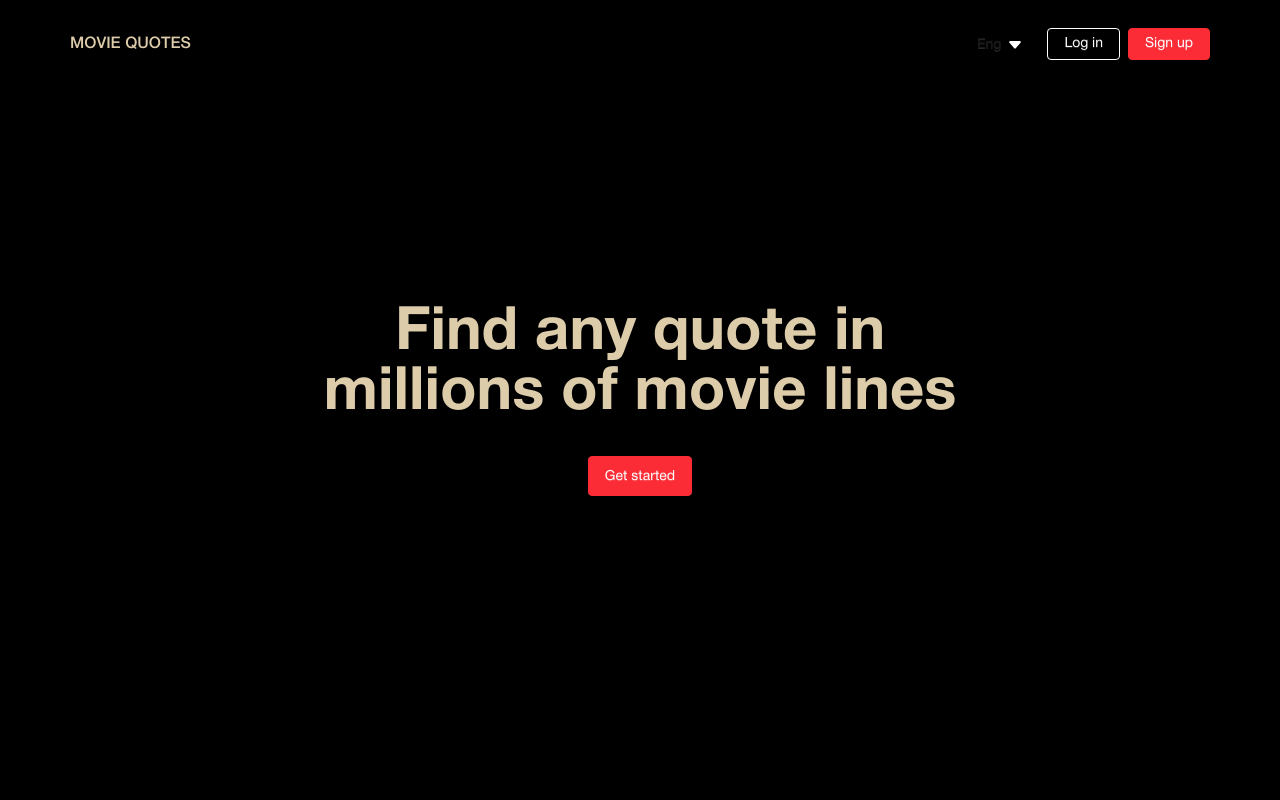
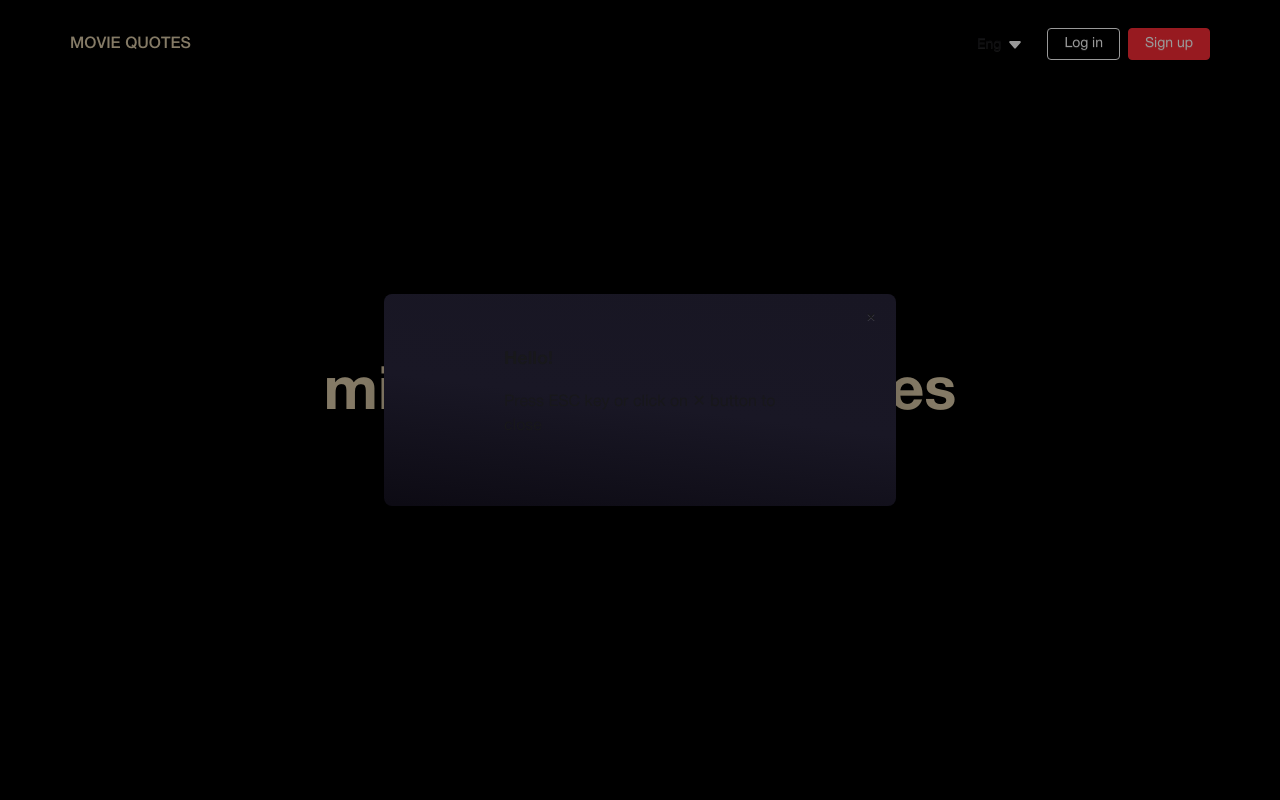
Before and after one commit to AkakiGoginava/movie-quotes-front, a Next.js app: page / in a window 1280 px wide. Both pictures are taken after a click on the button "Log in". Shown: the top 800 px of the page. Built offline with nearby package versions, Linux system fonts and the light colour scheme; grey boxes are pictures that could not be loaded.

Commit message:
feat: add modal component

```diff
--- a/components/index.js
+++ b/components/index.js
@@ -1 +1,2 @@
 export * from './icons';
+export * from './shared';
--- /dev/null
+++ b/components/shared/Modal/Modal.tsx
@@ -0,0 +1,36 @@
+import React from 'react';
+
+import { PropsType } from './types';
+
+const Modal: React.FC<PropsType> = ({ className, buttonText, id }) => {
+  return (
+    <>
+      <button
+        type='button'
+        onClick={() => document.getElementById(id)?.showModal()}
+        className={className}
+      >
+        {buttonText}
+      </button>
+
+      <dialog id={id} className='modal'>
+        <div className='modal-box size-full md:size-auto px-8.5 md:px-30 py-13 bg-primary'>
+          <form method='dialog'>
+            <button className='btn btn-sm btn-circle btn-ghost absolute right-2 top-2'>
+              ✕
+            </button>
+          </form>
+
+          <h3 className='font-bold text-lg'>Hello!</h3>
+          <p className='py-4'>Press ESC key or click on ✕ button to close</p>
+        </div>
+
+        <form method='dialog' className='modal-backdrop'>
+          <button>close</button>
+        </form>
+      </dialog>
+    </>
+  );
+};
+
+export default Modal;
--- /dev/null
+++ b/components/shared/Modal/index.js
@@ -0,0 +1 @@
+export { default as Modal } from './Modal';
--- /dev/null
+++ b/components/shared/Modal/types.ts
@@ -0,0 +1,5 @@
+export type PropsType = {
+  className?: string;
+  buttonText: string;
+  id: string;
+};
--- /dev/null
+++ b/components/shared/index.js
@@ -0,0 +1 @@
+export * from './Modal';
--- a/pages/index.tsx
+++ b/pages/index.tsx
@@ -1,6 +1,6 @@
 import Image from 'next/image';
 
-import { CaretIcon } from '@/components';
+import { CaretIcon, Modal } from '@/components';
 
 type Quote = {
   quote: string;
@@ -55,13 +55,17 @@ export default function Home() {
           </ul>
         </div>
 
-        <button type='button' className='btn btn-secondary text-sm h-8'>
-          Log in
-        </button>
+        <Modal
+          className='btn btn-secondary text-sm h-8'
+          buttonText='Log in'
+          id='login-modal'
+        />
 
-        <button type='button' className='btn btn-primary text-sm h-8'>
-          Sign up
-        </button>
+        <Modal
+          className='btn btn-primary text-sm h-8'
+          buttonText='Sign up'
+          id='register-modal'
+        />
       </header>
 
       <main className='flex-1 h-full'>
--- a/styles/globals.css
+++ b/styles/globals.css
@@ -84,6 +84,17 @@
   --text-2xs: 0.5rem;
 }
 
+@layer components {
+  .bg-primary {
+    background: linear-gradient(
+      187.16deg,
+      #181623 0.07%,
+      #191725 51.65%,
+      #0d0b14 98.75%
+    );
+  }
+}
+
 body {
   font-family: 'Helvetica Neue', Arial, Helvetica, sans-serif;
 }
```
